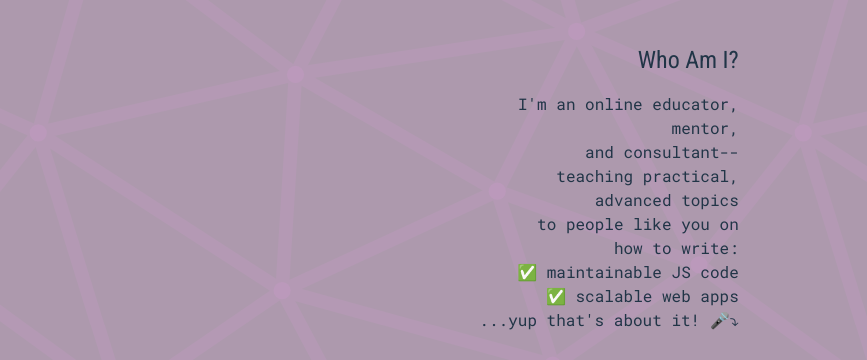
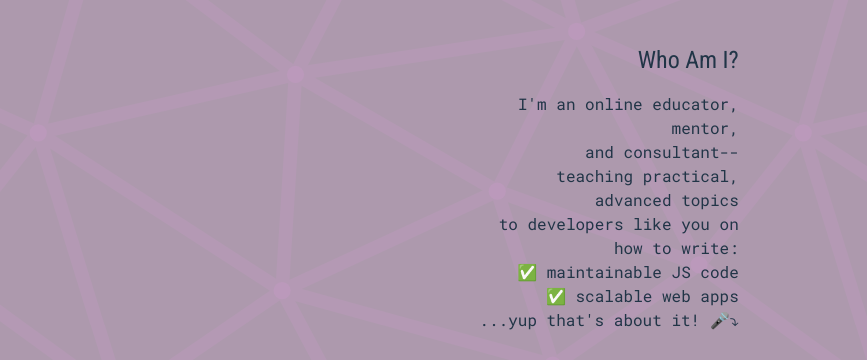
Before and after one commit to SrJSDev/website-main, a Svelte app: page / in a window 1280 px wide. Shown: the part 440-800 px from the top of the page, without its empty margins (0-867 px from the left). Built offline with nearby package versions, Linux system fonts and the light colour scheme.

Commit message:
tweak class name for code font

```diff
--- a/src/app.css
+++ b/src/app.css
@@ -41,7 +41,7 @@ h1, h2 {
   font-family: 'Roboto Condensed', sans-serif;
 }
 
-.code {
+.font-code {
   font-family: 'Roboto Mono', monospace;
 }
 
--- a/src/pages/index.svelte
+++ b/src/pages/index.svelte
@@ -29,14 +29,14 @@
     />
   </a>
 
-  <section class="top-intro code">
+  <section class="top-intro font-code">
     <h2>Who Am I?</h2>
     I'm an online educator,<br />
     mentor,<br />
     and consultant--<br />
     teaching practical,<br />
     advanced topics<br />
-    to people like you on<br />
+    to developers like you on<br />
     how to write:<br />
     ✅ maintainable JS code<br />
     ✅ scalable web apps<br />
```
